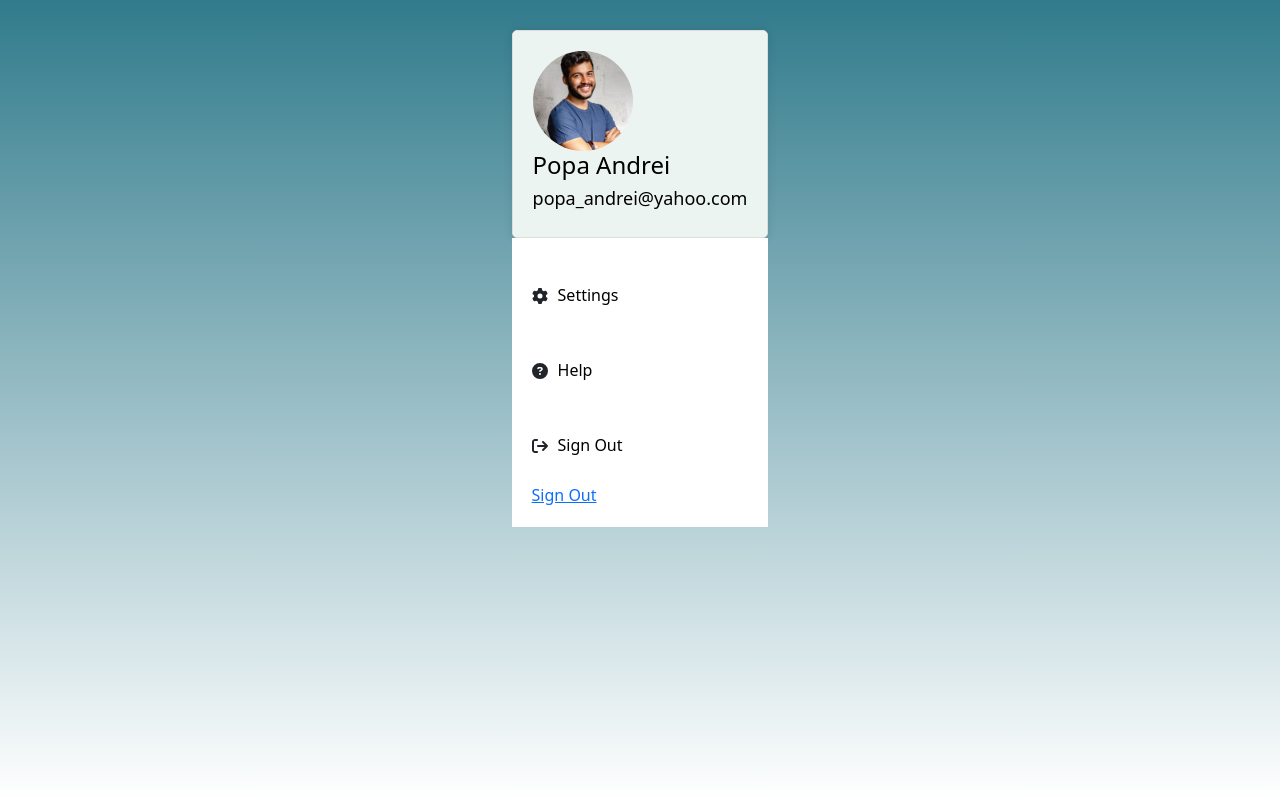
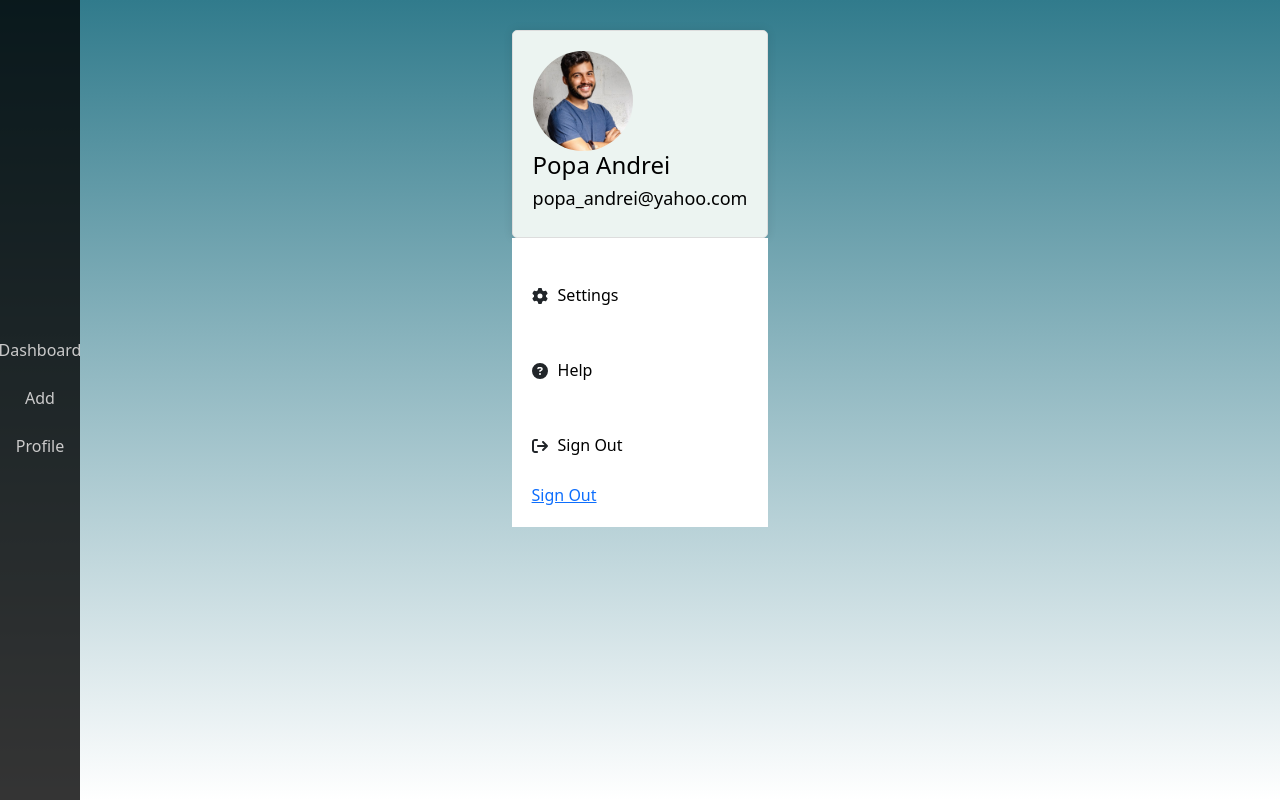
Before and after one commit to mdieng123/WiseW, a React (Create React App) app: page /profile in a window 1280 px wide. Built offline with nearby package versions, Linux system fonts and the light colour scheme.

Commit message:
sidebars

```diff
--- a/src/pages/Accounts.js
+++ b/src/pages/Accounts.js
@@ -7,6 +7,7 @@ import {
   faMoneyBillWave,
   faPlus
 } from "@fortawesome/free-solid-svg-icons";
+import SideBar from "./Sidebar";
 
 const Accounts = () => {
     const pageStyle = {
--- a/src/pages/Dashboard.js
+++ b/src/pages/Dashboard.js
@@ -7,9 +7,13 @@ import {
   faMoneyBillWave,
   faPlus
 } from "@fortawesome/free-solid-svg-icons";
+import SideBar from "./Sidebar";
 
 const Dashboard = () => {
     return (
+        <div>
+            <SideBar />
+
       <body>
         <div class="container mt-5 ">
 
@@ -36,6 +40,7 @@ const Dashboard = () => {
             </div>
         </div>
       </body>
+      </div>
     );
   };
 
--- a/src/pages/Profile.js
+++ b/src/pages/Profile.js
@@ -8,6 +8,7 @@ import {
   faCircleQuestion,
   faArrowRightFromBracket,
 } from "@fortawesome/free-solid-svg-icons";
+import SideBar from "./Sidebar";
 
 const Profile = () => {
   const pfpImg_style = {
@@ -39,6 +40,8 @@ const Profile = () => {
   };
 
   return (
+    <div>
+      <SideBar />
     <div className="page">
       <div className="profile-card" style={profileCard_style}>
         <img src={Popa} style={pfpImg_style} alt="Profile" />
@@ -61,6 +64,8 @@ const Profile = () => {
         <Link to="/login" className="signOut-container">Sign Out</Link>
       </div>
     </div>
+    </div>
+
   );
 };
 
--- a/src/style/SideBar.css
+++ b/src/style/SideBar.css
@@ -6,7 +6,7 @@
   top: 0;
   height: 100vh;
   width: 80px;
-  background-color: rgba(255, 255, 255, 0.3); /* Adjust transparency as needed */
+  background-color: rgba(0, 0, 0, 0.797); /* Adjust transparency as needed */
   display: flex;
   flex-direction: column;
   align-items: center;
@@ -15,7 +15,7 @@
 
 .sideBar-link {
   text-decoration: none;
-  color: #333; /* Adjust text color as needed */
+  color: #e9e6e6d9; /* Adjust text color as needed */
   margin: 10px 0;
   padding-bottom: 2px;
   border-bottom: 2px solid transparent; /* Add underline effect */
@@ -23,5 +23,5 @@
 }
 
 .sideBar-link:hover {
-  border-bottom: 2px solid #333; /* Change color on hover */
+  border-bottom: 2px solid #687fb4; /* Change color on hover */
 }
```
